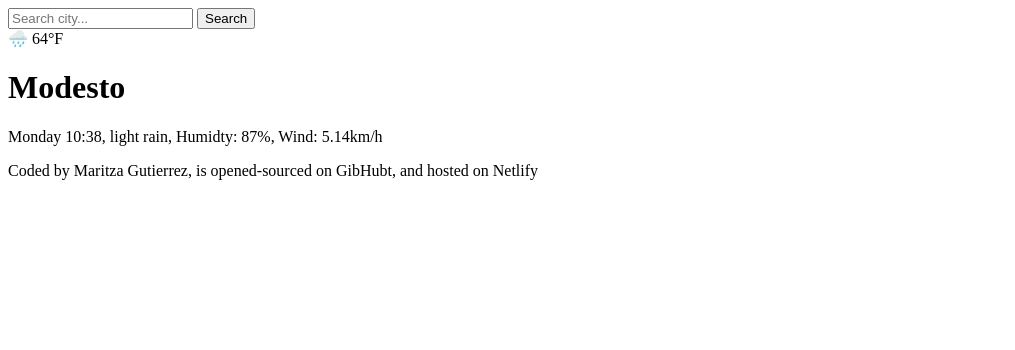
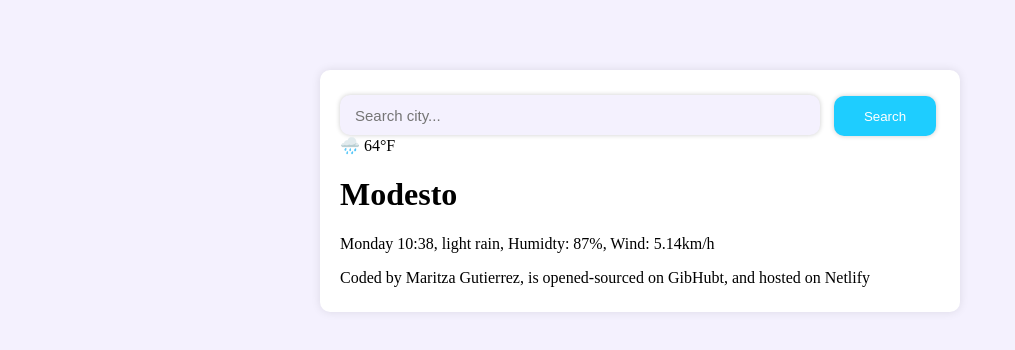
Before and after one commit to Mariii209/weather-app-first-project, a plain HTML site: page index.html in a window 1280 px wide. Shown: the whole page, without its empty margins (0-1015 px from the left). Drawn offline with Linux system fonts and the light colour scheme.

Commit message:
Insert css to the html
style the form element

```diff
--- a/index.html
+++ b/index.html
@@ -4,17 +4,20 @@
     <meta charset="UTF-8" />
     <meta name="viewport" content="width=device-width, initial-scale=1.0" />
     <title>Document</title>
+    <link rel="stylesheet" href="style.css" />
   </head>
   <body>
+    <div class="container">
       <header>
-      <form>
+        <form class="search-form">
           <input
             type="search"
             placeholder="Search city..."
             required
             minlength="1"
+            class="search-bar"
           />
-        <button>Search</button>
+          <button class="search-button">Search</button>
         </form>
       </header>
       <main>
@@ -28,5 +31,6 @@
         Coded by Maritza Gutierrez, is opened-sourced on GibHubt, and hosted on
         Netlify
       </footer>
+    </div>
   </body>
 </html>
--- /dev/null
+++ b/style.css
@@ -0,0 +1,37 @@
+.container {
+  border: none;
+  border-radius: 10px;
+  box-shadow: 0 0 10px rgba(0, 0, 0, 0.1);
+  width: 600px;
+  display: block;
+  margin: 0 auto;
+  padding: 25px 20px;
+  margin-top: 70px;
+  background: white;
+}
+
+.search-bar {
+  width: 80%;
+  height: 40px;
+  border: none;
+  border-radius: 10px;
+  box-shadow: 0 0 5px rgba(0, 0, 0, 0.2);
+  background: #f4f1fe;
+  padding-left: 15px;
+  font-size: 15px;
+}
+
+.search-button {
+  width: 17%;
+  height: 40px;
+  margin-left: 10px;
+  border-radius: 10px;
+  border: none;
+  box-shadow: 0 0 5px rgba(0, 0, 0, 0.2);
+  background: #1ecdff;
+  color: white;
+}
+
+body {
+  background: #f4f1fe;
+}
```
Lines whose indentation alone changed are shown as unchanged.
